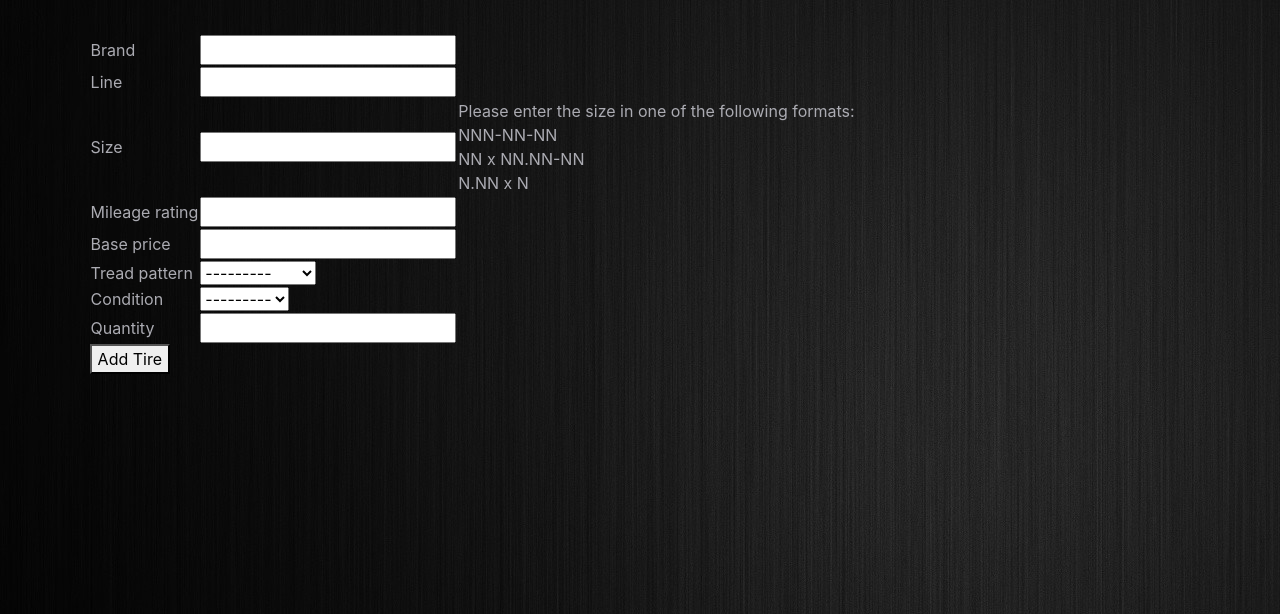
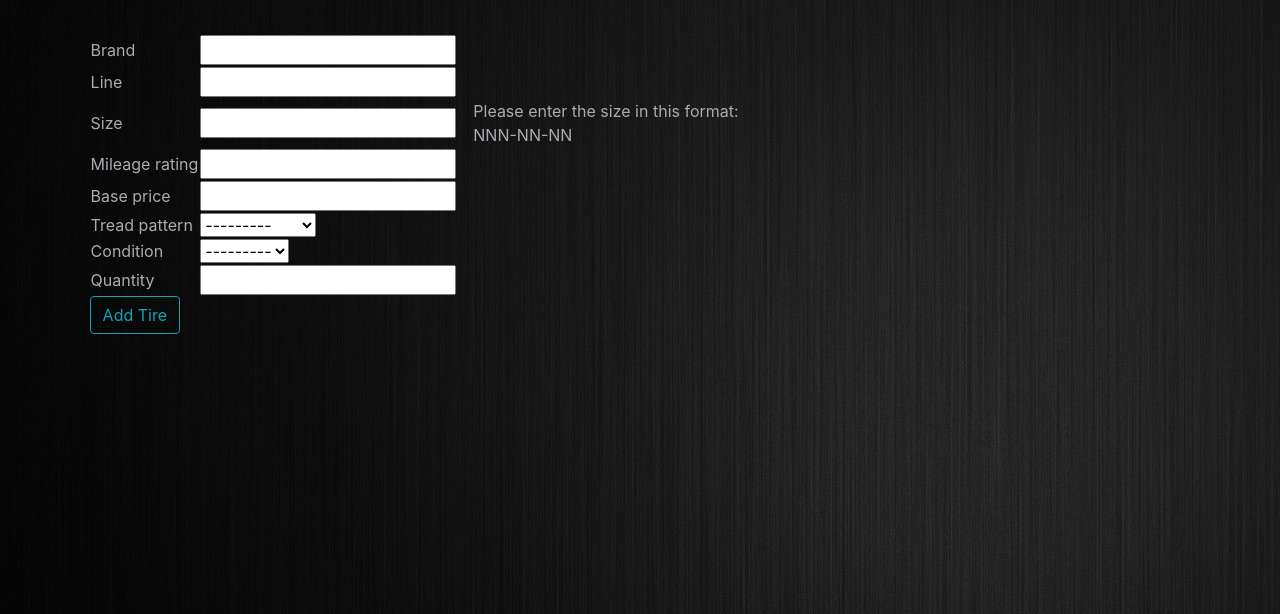
Before and after one commit to lil-flud/Unit-4-Django-Project-Inventory-Tracker, a Django app: page /add_tire/ in a window 1280 px wide. Shown: the part 56-670 px from the top of the page. Run offline with Django 4.2, Linux system fonts and the light colour scheme; a user stored in the database is signed in; some libraries are stand-ins or nearby versions.

Commit message:
css, changes

```diff
--- a/app/templates/add_tire.html
+++ b/app/templates/add_tire.html
@@ -1,5 +1,4 @@
 {% extends 'home.html' %} {% block content %}
-
 
 <form action="{% url 'add_tire_form' %}" method="POST">
   {% csrf_token %}
@@ -9,19 +8,17 @@
       <td>{{field.label}}</td>
       <td>{{field}}</td>
       {% if field.label == "Size" %}
-
-
-  <td>Please enter the size in one of the following formats:<br>NNN-NN-NN<br>NN x NN.NN-NN<br>N.NN x N</td>
+      <td style="padding-left: 16px">
+        Please enter the size in this format:<br />NNN-NN-NN<br />
+      </td>
       {% endif %}
-
     </tr>
     {% endfor %}
   </table>
-  <button type="submit">Add Tire</button>
+  <button class="btn btn-outline-info" type="submit">Add Tire</button>
 </form>
-{{wrongPattern}}
-{{successMessage}}
-{{errorMessage}}
-{% endblock content %} {% comment %} Needs the form to be fully built out,
-should mention that when giving the size dashes should be used like in real
-sizes. Ex: "255-65-17" {% endcomment %}
+
+{{wrongPattern}} {{successMessage}} {{errorMessage}} {% endblock content %} {%
+comment %} Needs the form to be fully built out, should mention that when giving
+the size dashes should be used like in real sizes. Ex: "255-65-17" {% endcomment
+%}
--- a/app/templates/home.html
+++ b/app/templates/home.html
@@ -1,5 +1,6 @@
 {% extends 'base.html' %}
     {% block content %}
+
     <form action="{% url 'home' %}" method="POST">
       {% csrf_token %}
       <label>Size:</label>
```
Also changed, not shown: db.sqlite3. Lines whose indentation alone changed are shown as unchanged.
